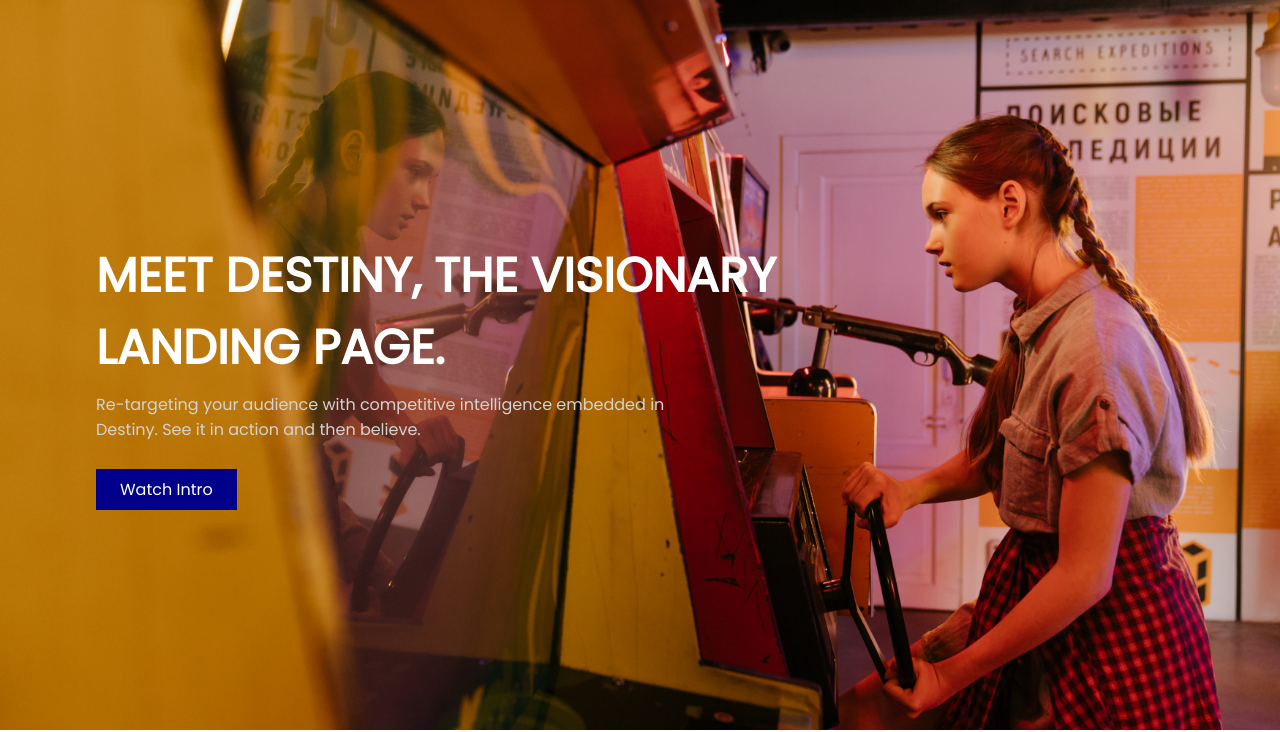
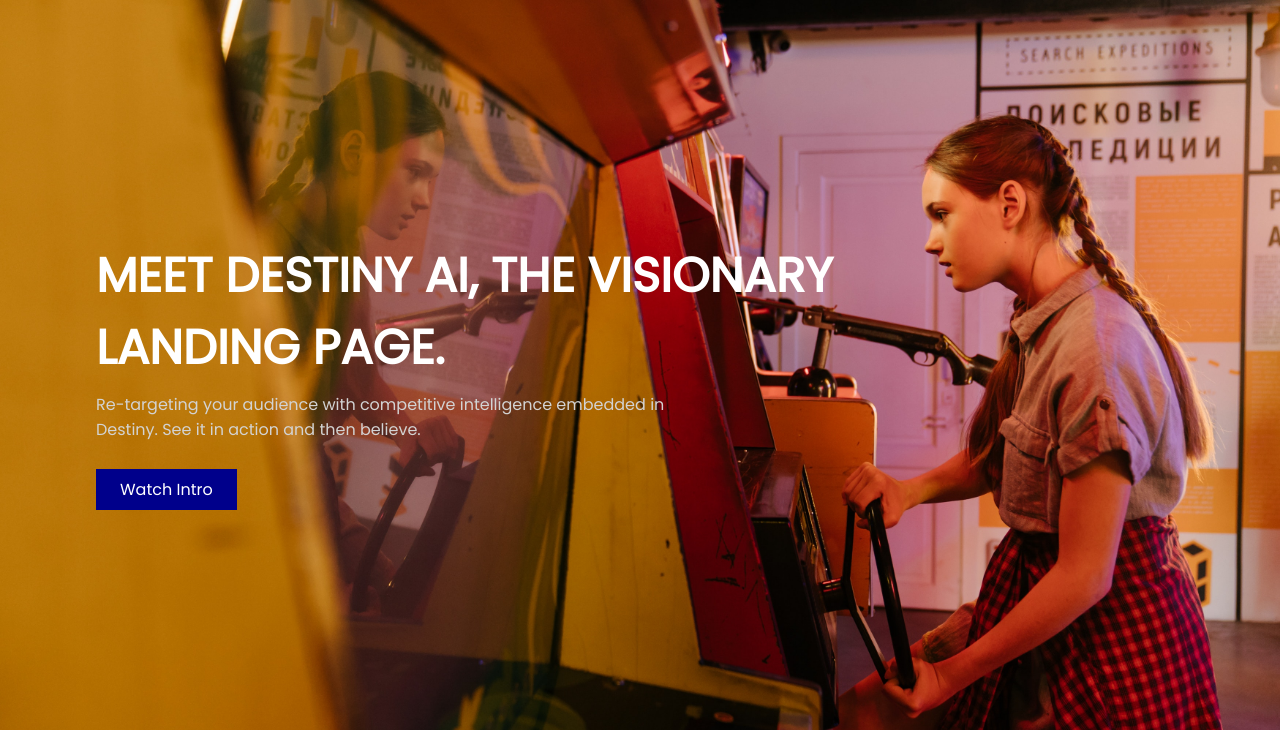
Before and after one commit to wingflames221/Destiny-Website, a plain HTML site: page index.html in a window 1280 px wide. Shown: the part 70-802 px from the top of the page. Drawn offline with Linux system fonts and the light colour scheme.

Commit message:
Changed hero text

```diff
--- a/index.html
+++ b/index.html
@@ -27,7 +27,7 @@
         </div>
     <div class="bannertext">
         <p class="slogan">
-          Meet Destiny, the
+          Meet Destiny AI, the
           visionary landing
           Page.
         </p>
```
